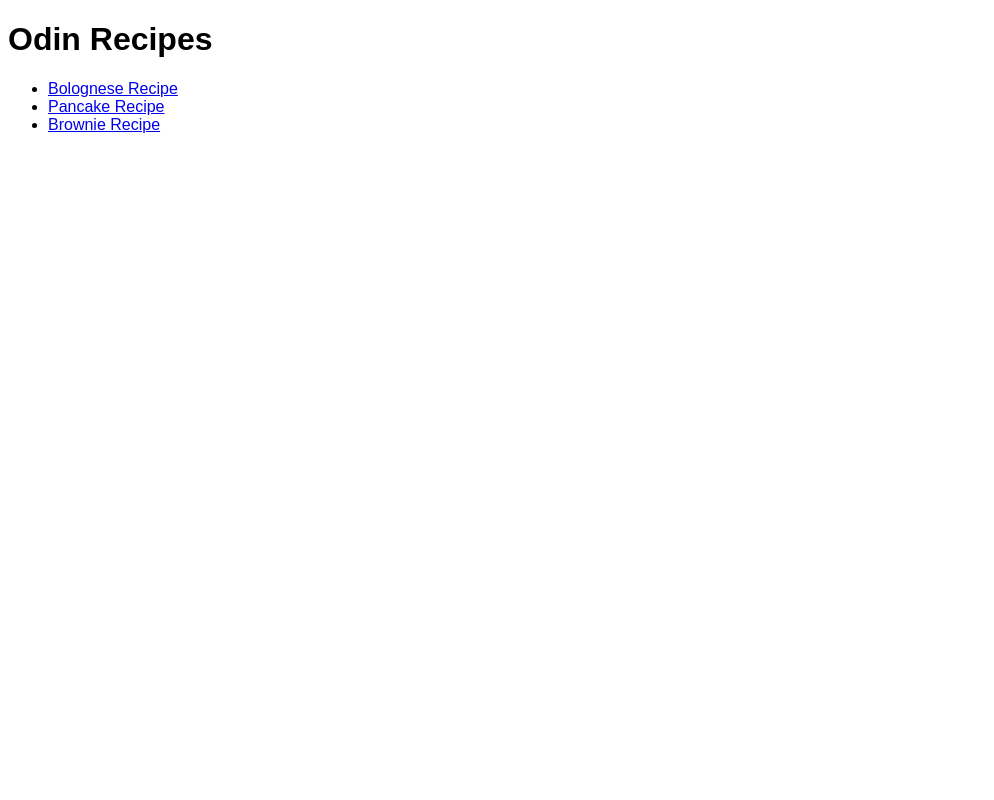
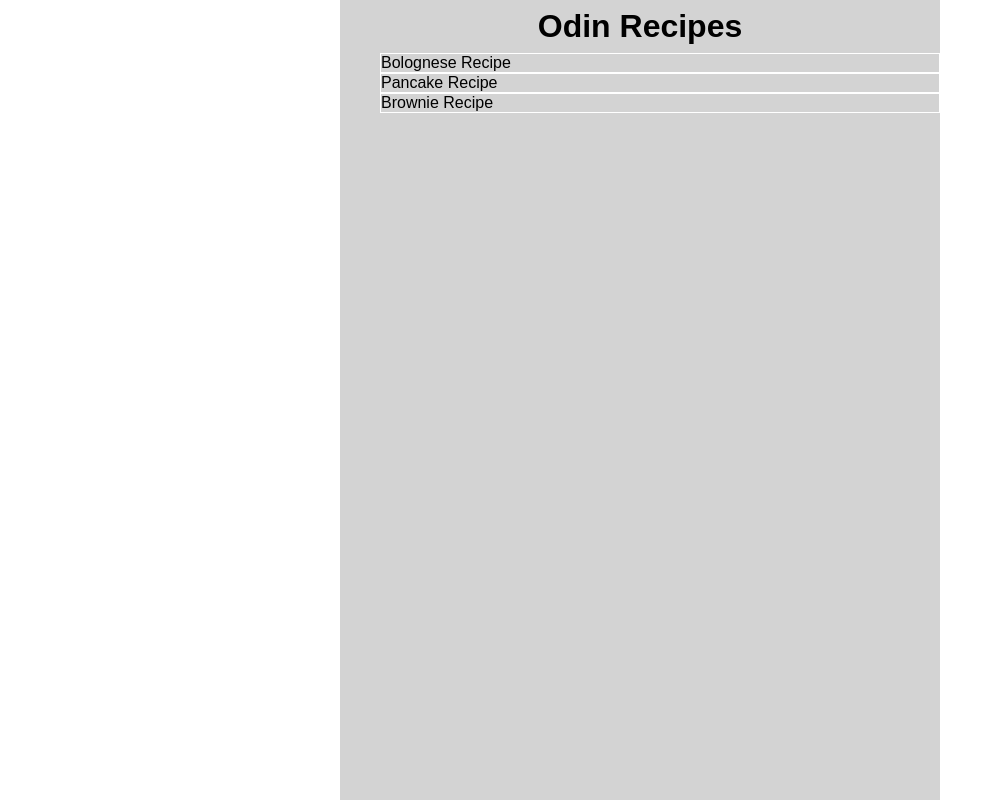
Before and after one commit to Kiron04/odin-recipes, a plain HTML site: page index.html in a window 1280 px wide. Shown: the whole page, without its empty margins (0-994 px from the left). Drawn offline with Linux system fonts and the light colour scheme.

Commit message:
added css styling to index.html

```diff
--- a/index.html
+++ b/index.html
@@ -4,15 +4,18 @@
         <meta charset="UTF-8">
         <meta name="viewport" content="width=device-width, initial-scale=1.0">
         <title>Odin Recipes</title>
-        <link rel="stylesheet" type="text/css" href="../styles/style.css">
+        <link rel="stylesheet" type="text/css" href="./styles/style.css">
     </head>
 
+
     <body>
-        <h1>Odin Recipes</h1>
-        <ul>
-            <li><a href="recipes/bolognaise.html" alt="Bolognaise Recipe">Bolognese Recipe</a></li>
-            <li><a href="recipes/pancakes.html" alt="Pancake Recipe">Pancake Recipe</a></li>
-            <li><a href="recipes/brownies.html" alt="Brownie Recipe">Brownie Recipe</a></li>
-        </ul>
+        <div id="menu">
+            <h1 id="index-title">Odin Recipes</h1>
+            <ul id="navbar">
+                <li><a href="recipes/bolognaise.html" alt="Bolognaise Recipe">Bolognese Recipe</a></li>
+                <li><a href="recipes/pancakes.html" alt="Pancake Recipe">Pancake Recipe</a></li>
+                <li><a href="recipes/brownies.html" alt="Brownie Recipe">Brownie Recipe</a></li>
+            </ul>
+        </div>
     </body>
 </html>
--- a/styles/style.css
+++ b/styles/style.css
@@ -1,5 +1,32 @@
 *{
     font-family: sans-serif;
+    margin: 0;
+    box-sizing: border-box;
+
+}
+/* Index page css */
+#menu{
+    background-color: lightgray;
+    width: 600px;
+    height: 800px;
+    margin: 0 auto;
+}
+
+#index-title{
+    text-align: center;
+    padding: 8px 0;
+}
+
+#navbar, #navbar li a{
+    list-style-type: none;
+    text-decoration: none;
+    color: black;
+    display: block;
+}
+
+#navbar li a{
+    border: solid white 1px;
+    /* margin: 200px 0; */
 }
 
 .recipe_img{
```
